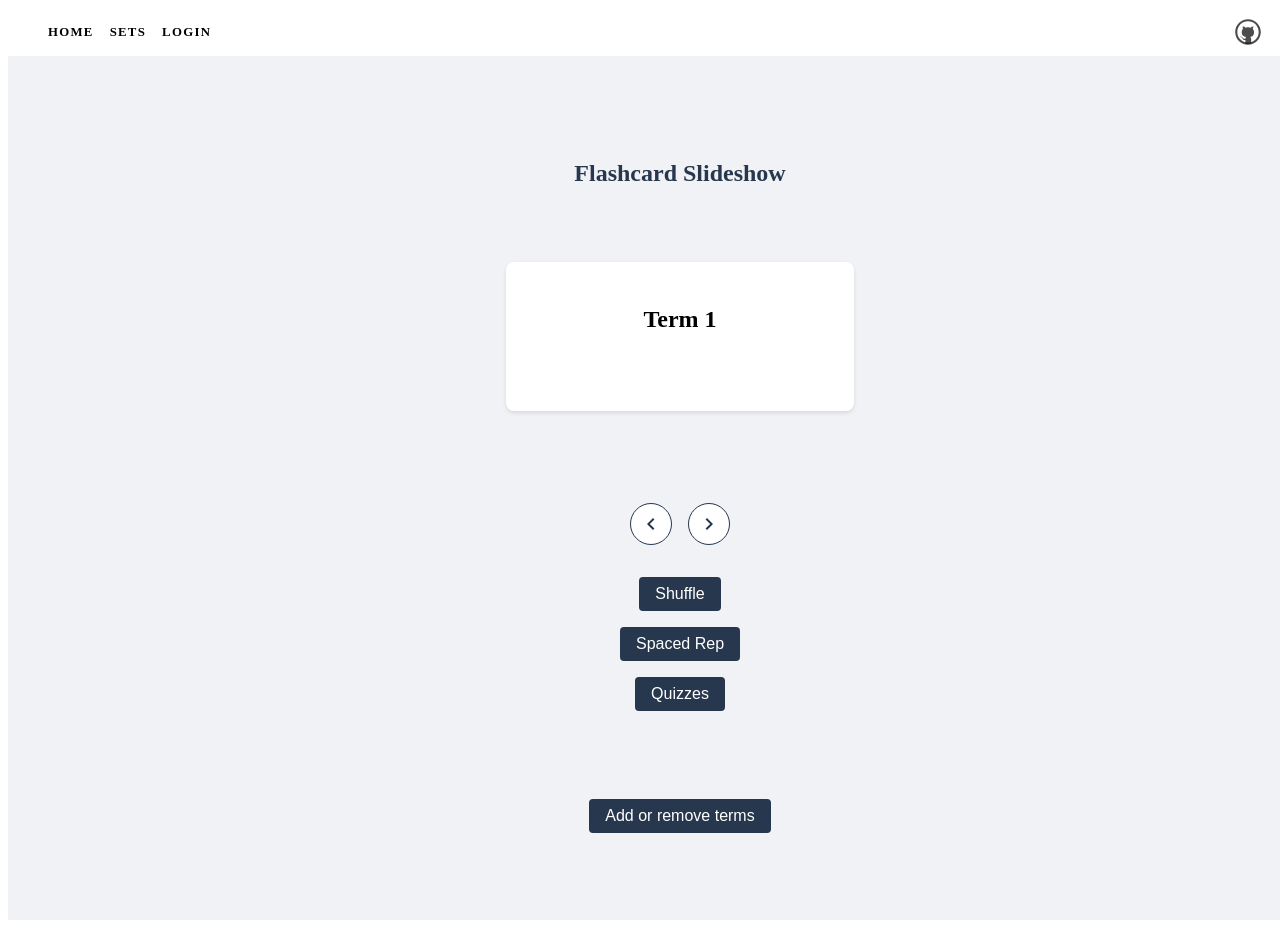
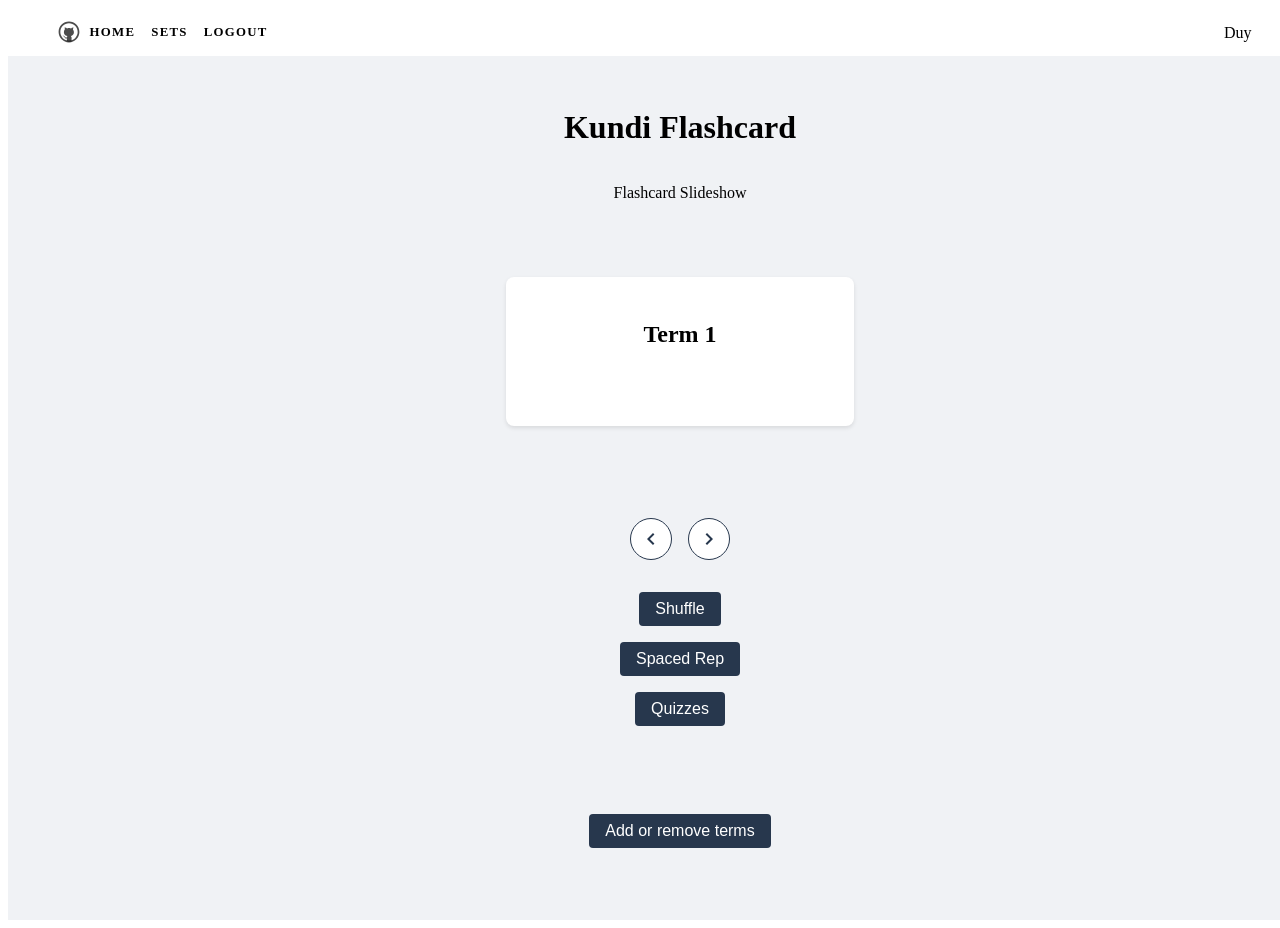
Before and after one commit to khuongduy354/kundi, a SvelteKit app in the folder client/: page / in a window 1280 px wide. Shown: the top 928 px of the page. Built offline with nearby package versions, Linux system fonts and the light colour scheme.

Commit message:
feat(frontend): state with or without user

```diff
--- a/client/src/routes/+page.svelte
+++ b/client/src/routes/+page.svelte
@@ -14,5 +14,5 @@ let showSlide = true
 {/if}
 
 {#if !showSlide}
-<Edit bind:showSlide/>
+<Edit bind:showSlide />
 {/if}
--- a/client/src/routes/Header.svelte
+++ b/client/src/routes/Header.svelte
@@ -2,6 +2,10 @@
 	import { page } from '$app/stores';
   import {navigating} from '$app/stores';
 	import github from '$lib/images/github.svg';
+  import {UserState} from "../store.js"
+  let user = null
+  $:loggedin = user != null
+  let unsubscribe = UserState.subscribe(value => {user = value})
 </script>
 
 <header>
@@ -10,15 +14,27 @@
 			<path d="M0,0 L1,2 C1.5,3 1.5,3 2,3 L2,0 Z" />
 		</svg>
 		<ul>
+    <li>
+		<a class="github" href="https://github.com/sveltejs/kit">
+			<img src={github} alt="GitHub" />
+		</a>
+    </li>
 			<li aria-current={$page.url.pathname === '/' ? 'page' : undefined}>
 				<a href="/">Home</a>
 			</li>
 			<li aria-current={$page.url.pathname.startsWith('/sets') ? 'page' : undefined}>
 				<a href="/sets">Sets</a>
 			</li>
+      {#if !loggedin}
 			<li aria-current={$page.url.pathname.startsWith('/login') ? 'page' : undefined}>
 				<a href="/login">Login</a>
 			</li>
+      {/if}
+      {#if loggedin}
+			<li on:click="{()=>{unsubscribe ;UserState.update((state)=>{return null})}}">
+				<a >logout</a>
+			</li>
+      {/if}
 		</ul>
 		<svg viewBox="0 0 2 3" aria-hidden="true">
 			<path d="M0,0 L0,3 C0.5,3 0.5,3 1,2 L2,0 Z" />
@@ -26,9 +42,7 @@
 	</nav>
 
 	<div class="corner">
-		<a href="https://github.com/sveltejs/kit">
-			<img src={github} alt="GitHub" />
-		</a>
+				<p class="username">{user!= null ? user.displayName:""}</p>
 	</div>
 
 
@@ -39,13 +53,15 @@
 		display: flex;
 		justify-content: space-between;
 	}
+.username{
+}
 
 	.corner {
 		width: 3em;
 		height: 3em;
 	}
 
-	.corner a {
+	.github {
 		display: flex;
 		align-items: center;
 		justify-content: center;
@@ -53,7 +69,7 @@
 		height: 100%;
 	}
 
-	.corner img {
+	.github img {
 		width: 2em;
 		height: 2em;
 		object-fit: contain;
--- a/client/src/routes/statics/slideshow.svelte
+++ b/client/src/routes/statics/slideshow.svelte
@@ -3,6 +3,11 @@
 <!-- FlashcardSlideshow.svelte -->
 
 <script>
+import {UserState} from "../../store.js"
+  let user = null
+  UserState.subscribe((value) =>{
+user = value
+  })
 export let showSlide
   let currentIndex = 0;
 	  let frontHide = false;
@@ -39,7 +44,9 @@ export let showSlide
 </script>
 
 <main>
-	  <h1 class="title">{title}</h1>
+	  <h1 class="KundiFl">Kundi Flashcard</h1>
+{#if user != null}
+    <p>{title}</p>
   <div class="flashcard-container">
     <div class="flashcard"  on:click="{toggleFlip}">
       <div class="front" class:hide="{frontHide}">
@@ -83,6 +90,7 @@ export let showSlide
 	  <div class="add-button">
     <button on:click="{()=>{showSlide=false}}">Add or remove terms</button>
   </div>
+{/if }
 </main>
 
 <style>
@@ -90,7 +98,6 @@ export let showSlide
     display: flex;
     flex-direction: column;
     align-items: center;
-    justify-content: center;
     height: 100vh;
     background-color: #f0f2f5;
     padding: 2rem;
--- /dev/null
+++ b/client/src/store.js
@@ -0,0 +1,3 @@
+import { writable } from 'svelte/store';
+
+export const UserState = writable({ displayName: 'Duy' });
```
Also changed, not shown: client/src/routes/sets/+page.svelte (+7 -0 lines), client/src/routes/login/+page.svelte (line endings or trailing spaces).
